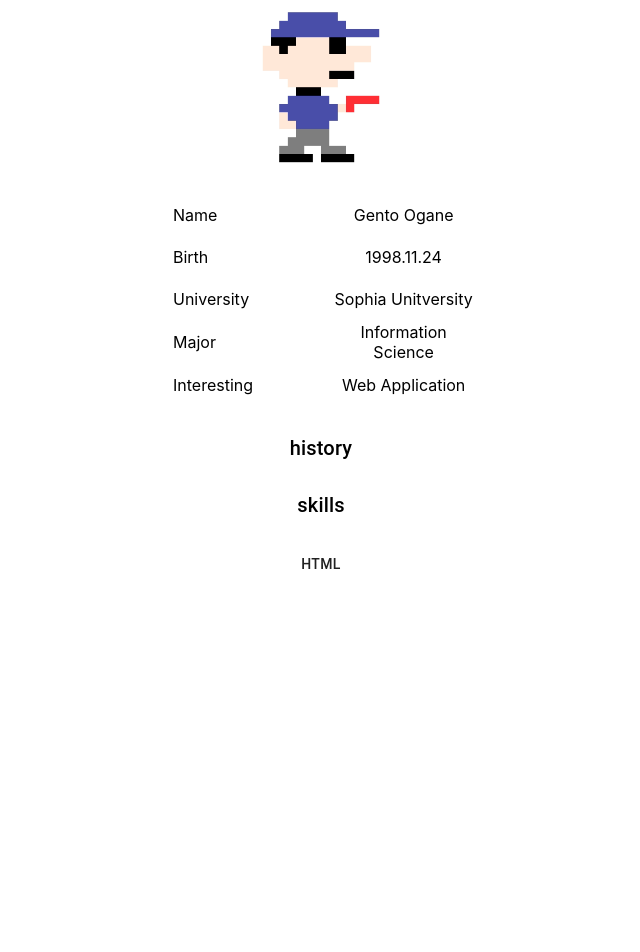
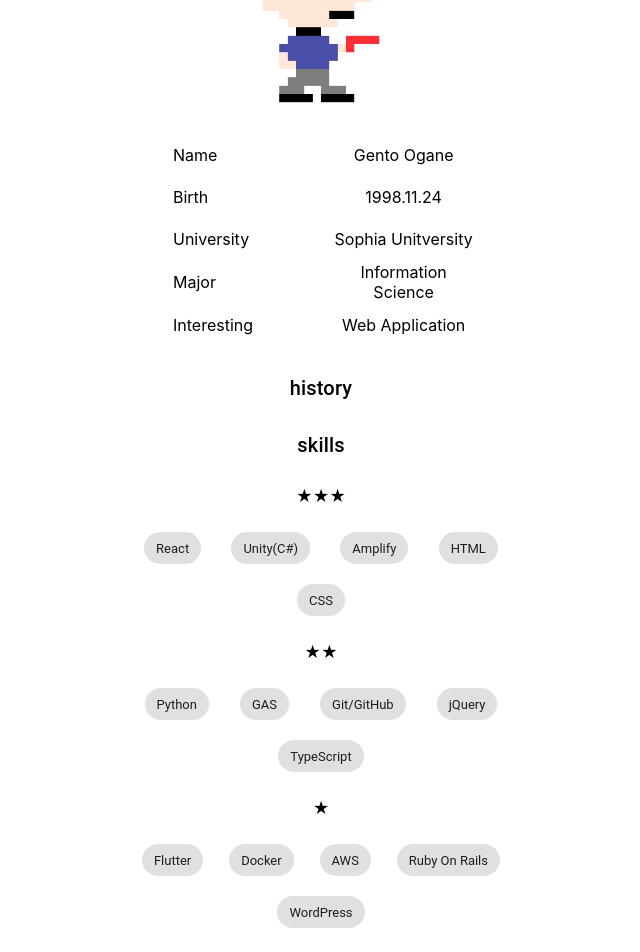
Before and after one commit to gento-ogane/gento-ogane.github.io, a React (Create React App) app: page /about in a window 1280 px wide. Shown: the part 230-1182 px from the top of the page, without its empty margins (319-959 px from the left). Before the commit the page ends 813 px from the top, so only its background shows below. Built offline with nearby package versions, Linux system fonts and the light colour scheme.

Commit message:
add skills

```diff
--- a/src/views/Pages/About.tsx
+++ b/src/views/Pages/About.tsx
@@ -1,55 +1,123 @@
 import * as React from "react";
 import styled from "styled-components";
 import TitleText from "../atoms/TitleText";
-import Avatar from '../../utils/avatar.jpg';
-import Tooltip from '@material-ui/core/Tooltip';
-import Button from '@material-ui/core/Button';
+import Avatar from "../../utils/avatar.jpg";
+import Chip from '@material-ui/core/Chip';
 
 const About: React.FC = (props) => {
   return (
     <Wrap>
       <TitleText variant="h5">About</TitleText>
       <TitleText variant="h6">profile</TitleText>
-      <Img src={Avatar} alt="avatar"/>
+      <Img src={Avatar} alt="avatar" />
       <Table>
-          <Tbody >
-              <tr><Td>Name</Td><td>Gento Ogane</td></tr>
-              <tr><Td>Birth</Td><td>1998.11.24</td></tr>
-              <tr><Td>University</Td><td>Sophia Unitversity</td></tr>
-              <tr><Td>Major</Td><td>Information Science</td></tr>
-              <tr><Td>Interesting</Td><td>Web Application</td></tr>
-          </Tbody>
+        <Tbody>
+          <tr>
+            <Td>Name</Td>
+            <td>Gento Ogane</td>
+          </tr>
+          <tr>
+            <Td>Birth</Td>
+            <td>1998.11.24</td>
+          </tr>
+          <tr>
+            <Td>University</Td>
+            <td>Sophia Unitversity</td>
+          </tr>
+          <tr>
+            <Td>Major</Td>
+            <td>Information Science</td>
+          </tr>
+          <tr>
+            <Td>Interesting</Td>
+            <td>Web Application</td>
+          </tr>
+        </Tbody>
       </Table>
       <TitleText variant="h6">history</TitleText>
       <TitleText variant="h6">skills</TitleText>
-      <Tooltip title="Lebel3"><Button>HTML</Button></Tooltip>
+      {/* <Tooltip title="Lebel3"><Button>HTML</Button></Tooltip> */}
+      <p>★★★</p>
+      <RowThree>
+      <SkillChip label="React"/>
+      <SkillChip label="Unity(C#)" />
+      <SkillChip label="Amplify" />
+      <SkillChip label="HTML" />
+      <SkillChip label="CSS" />
+      </RowThree>
+      <p>★★</p>
+      <RowTwo>
+      <SkillChip label="Python" />
+      <SkillChip label="GAS" />
+      <SkillChip label="Git/GitHub" />
+      <SkillChip label="jQuery" />
+      <SkillChip label="TypeScript" />
+      </RowTwo>
+      <p>★</p>
+      <RowOne>
+      <SkillChip label="Flutter" />
+      <SkillChip label="Docker" />
+      <SkillChip label="AWS" />
+      <SkillChip label="Ruby On Rails" />
+      <SkillChip label="WordPress" />
+      </RowOne>
     </Wrap>
   );
 };
 
 const Wrap = styled.div`
   width: 100%;
-  text-align:center;
+  text-align: center;
+  padding-bottom:100px;
+`;
+const Img = styled.img`
+  width: 200px;
+  margin: 10px;
+`;
+
+const Table = styled.table`
+  display: flex;
+  justify-content: center;
+`;
+
+const Tbody = styled.tbody`
+  width: 320px;
+`;
+
+const Td = styled.td`
+  width: 52%;
+  text-align: left;
+  padding: 10px;
+`;
+
+const RowThree=styled.div`
+  display:flex;
+  justify-content: space-around;
+  align-content: space-around;
+  flex-wrap: wrap;
+  width: 30%;
+  margin:auto;
 `
-const Img = styled.img`
-  width:200px;
-  margin:10px;
+const RowTwo=styled.div`
+  display:flex;
+  justify-content: space-around;
+  align-content: space-around;
+  flex-wrap: wrap;
+  width: 30%;
+  margin:auto;
+`
+const RowOne=styled.div`
+  display:flex;
+  justify-content: space-around;
+  align-content: space-around;
+  flex-wrap: wrap;
+  width: 30%;
+  margin:auto;
 `
 
-const Table=styled.table`
- display:flex;
- justify-content:center;
+const SkillChip =styled(Chip)`
+margin:10px;
 `
 
-const Tbody=styled.tbody`
- width:320px;
-`
-
-const Td=styled.td`
- width:52%;
- text-align:left;
- padding:10px;
-
-`
 
 export default About;
--- a/src/views/organisms/Header.tsx
+++ b/src/views/organisms/Header.tsx
@@ -13,8 +13,7 @@ const Header:React.FC=props=>{
     const history=useHistory();
 
 return (
-  <>
-    <Head position="static">
+    <Head>
       <Bar>
         <Title variant="h6">Gento's Portfolio</Title>
         <MenuItem button onClick={()=>{history.push('/');}}>
@@ -34,7 +33,6 @@ return (
         </MenuItem>
       </Bar>
     </Head>
-  </>
 );
 }
 
@@ -43,9 +41,9 @@ return (
 const Head=styled(AppBar)`
 height:${headerHeightNum+"px"};
 background:#404040 !important;
+position:fixed;
 `
 const Bar=styled(Toolbar)`
-
 `
 
 const Title=styled(Typography)`
@@ -61,4 +59,5 @@ const MenuItem=styled(ListItem)`
 
 
 
+
 export default Header
```
